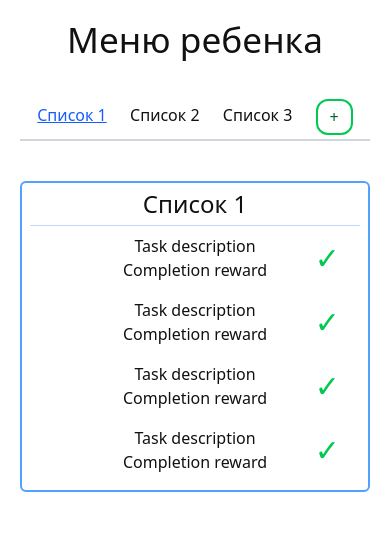
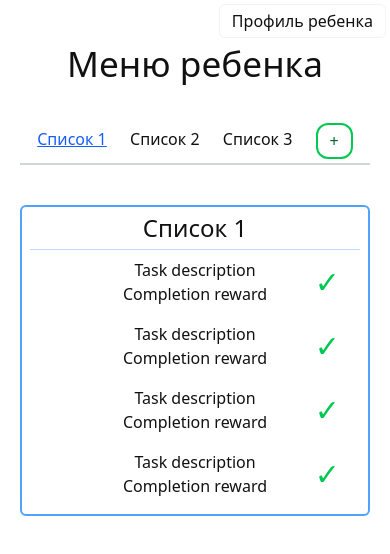
Before and after one commit to Xpaul6/courseproject_swagtodo, a React (Vite) app in the folder frontend/: page /child-menu in a window 390 px wide. Shown: the top 554 px of the page. Built offline with nearby package versions, Linux system fonts and the light colour scheme.

Commit message:
feat: profile menus added

```diff
--- a/frontend/src/components/Child_menu.jsx
+++ b/frontend/src/components/Child_menu.jsx
@@ -1,10 +1,12 @@
 import Child_task from './blocks/Child_task'
+import Profile from './blocks/Profile'
 
 function Child_menu() {
   return (
     <>
+      <Profile type="child"/>
       <div className="p-5 w-full">
-        <h2 className="text-center">Меню ребенка</h2>
+        <h2 className="text-center mt-6 sm:mt-0">Меню ребенка</h2>
         {/* Main block */}
         <div className="flex sm:flex-row sm:justify-center flex-col mt-10 sm:h-[500px]">
           {/* Lists titles */}
--- a/frontend/src/components/Parent_menu.jsx
+++ b/frontend/src/components/Parent_menu.jsx
@@ -3,7 +3,8 @@ import { useNavigate } from 'react-router'
 import '../styles/main.css'
 
 import Parent_task from './blocks/Parent_task'
-import Child from './blocks/Child';
+import Child from './blocks/Child'
+import Profile from './blocks/Profile'
 
 function Parent_menu() {
   let navigate = useNavigate()
@@ -20,8 +21,9 @@ function Parent_menu() {
 
   return (
     <>
+      <Profile type="parent"/>
       <div className="p-5 w-full">
-        <h2 className="text-center">Меню родителя</h2>
+        <h2 className="text-center mt-6 sm:mt-0">Меню родителя</h2>
         {/* Main block */}
         <div className="flex sm:flex-row sm:justify-around flex-col mt-10 sm:h-[500px]">
           {/* Lists titles */}
--- /dev/null
+++ b/frontend/src/components/blocks/Profile.jsx
@@ -0,0 +1,39 @@
+import { useState } from 'react'
+
+function Profile({type}) {
+  const [isOpen, SetIsOpen] = useState(false)
+
+  return (
+    <>
+      <div className="absolute top-1 right-1">
+        <button
+          className="px-3 py-1 sm:px-4 sm:py-2 border border-gray-100 rounded-md sm:cursor-pointer sm:hover:bg-gray-100"
+          onClick={() => (isOpen ? SetIsOpen(false) : SetIsOpen(true))}
+        >
+          Профиль {type == "parent" ? "родителя" : "ребенка"}
+        </button>
+        <div
+          className={`absolute w-full bg-white top-10 flex flex-col justify-center shadow-md rounded-md
+            overflow-hidden transition-all duration-200 ease-in-out z-10 ${
+              isOpen ? "max-h-24" : "max-h-0"
+            }`}
+        >
+          <button className="bg-white text-center hover:bg-gray-100 px-4 py-2 cursor-pointer">
+            Выйти
+          </button>
+          {type == "child" ? (
+            <>
+              <div className="bg-white text-center hover:bg-gray-100 px-4 py-2 cursor-pointer">
+                Код: 1234
+              </div>
+            </>
+          ) : (
+            <></>
+          )}
+        </div>
+      </div>
+    </>
+  );
+}
+
+export default Profile
```
